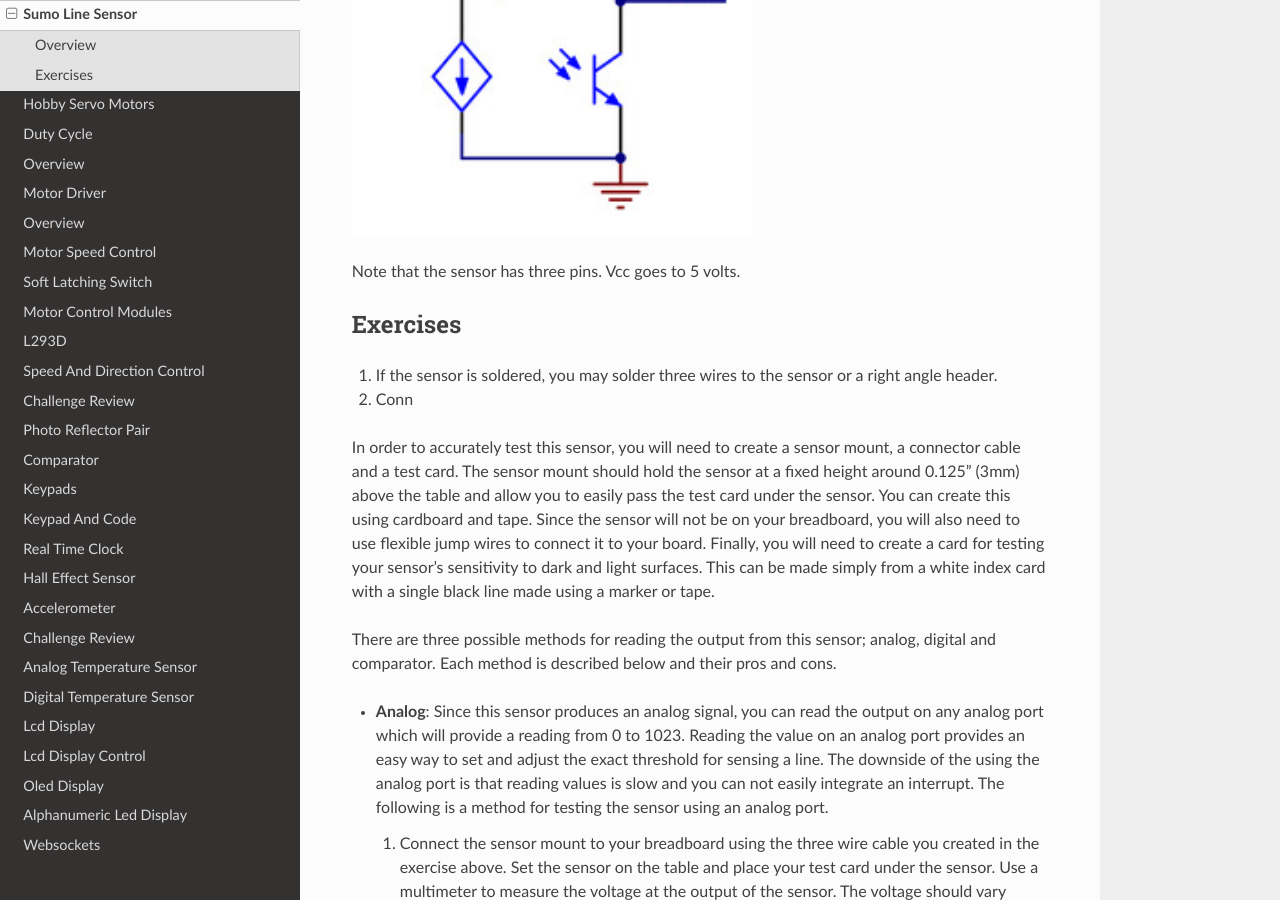
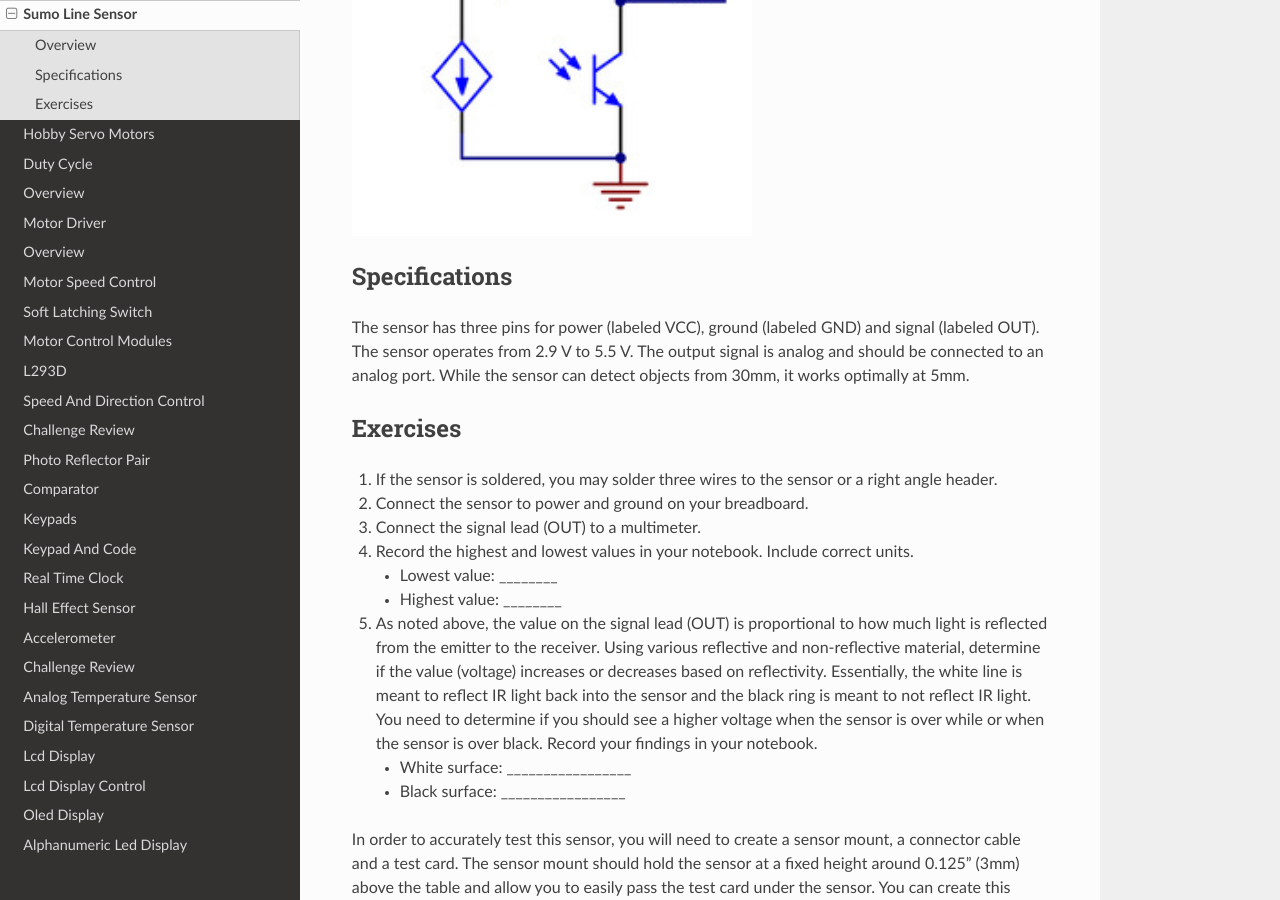
Before and after one commit to maxtkc/mvths-wiki, a Sphinx documentation site: the page built from docs/070xf-sumo-line-sensor.rst, in a window 1280 px wide and 900 px high, scrolled down 1285 px. Built offline with Sphinx 7.4.7 and the Read the Docs theme 2.0.0, drawn with Linux system fonts in a browser that asks for light colours; pages that are not in the unit, such as notebooks, are missing from menus.

Commit message:
Update 070xf-sumo-line-sensor.rst

```diff
--- a/docs/070xf-sumo-line-sensor.rst
+++ b/docs/070xf-sumo-line-sensor.rst
@@ -17,14 +17,26 @@ The QTR-MD-01A sensor (shown below) includes a photo emitter and sensor pair as
 .. image:: images/linesensorschematic.PNG
       :width: 400px
 
-Note that the sensor has three pins. Vcc goes to 5 volts.
-
+Specifications
+-------
+The sensor has three pins for power (labeled VCC), ground (labeled GND) and signal (labeled OUT). The sensor operates from 2.9 V to 5.5 V. The output signal is analog and should be connected to an analog port. While the sensor can detect objects from 30mm, it works optimally at 5mm.
 
 Exercises
 --------
 #. If the sensor is soldered, you may solder three wires to the sensor or a right angle header.
-#. Conn
+#. Connect the sensor to power and ground on your breadboard.
+#. Connect the signal lead (OUT) to a multimeter.
+#. Record the highest and lowest values in your notebook. Include correct units.
 
+   - Lowest value: ________
+
+   - Highest value: ________
+
+#. As noted above, the value on the signal lead (OUT) is proportional to how much light is reflected from the emitter to the receiver. Using various reflective and non-reflective material, determine if the value (voltage) increases or decreases based on reflectivity. Essentially, the white line is meant to reflect IR light back into the sensor and the black ring is meant to not reflect IR light. You need to determine if you should see a higher voltage when the sensor is over while or when the sensor is over black. Record your findings in your notebook.
+
+   - White surface: _________________
+
+   - Black surface: _________________
 
 In order to accurately test this sensor, you will need to create a sensor mount, a connector cable and a test card. The sensor mount should hold the sensor at a fixed height around 0.125” (3mm) above the table and allow you to easily pass the test card under the sensor. You can create this using cardboard and tape. Since the sensor will not be on your breadboard, you will also need to use flexible jump wires to connect it to your board. Finally, you will need to create a card for testing your sensor’s sensitivity to dark and light surfaces. This can be made simply from a white index card with a single black line made using a marker or tape.
 
```
